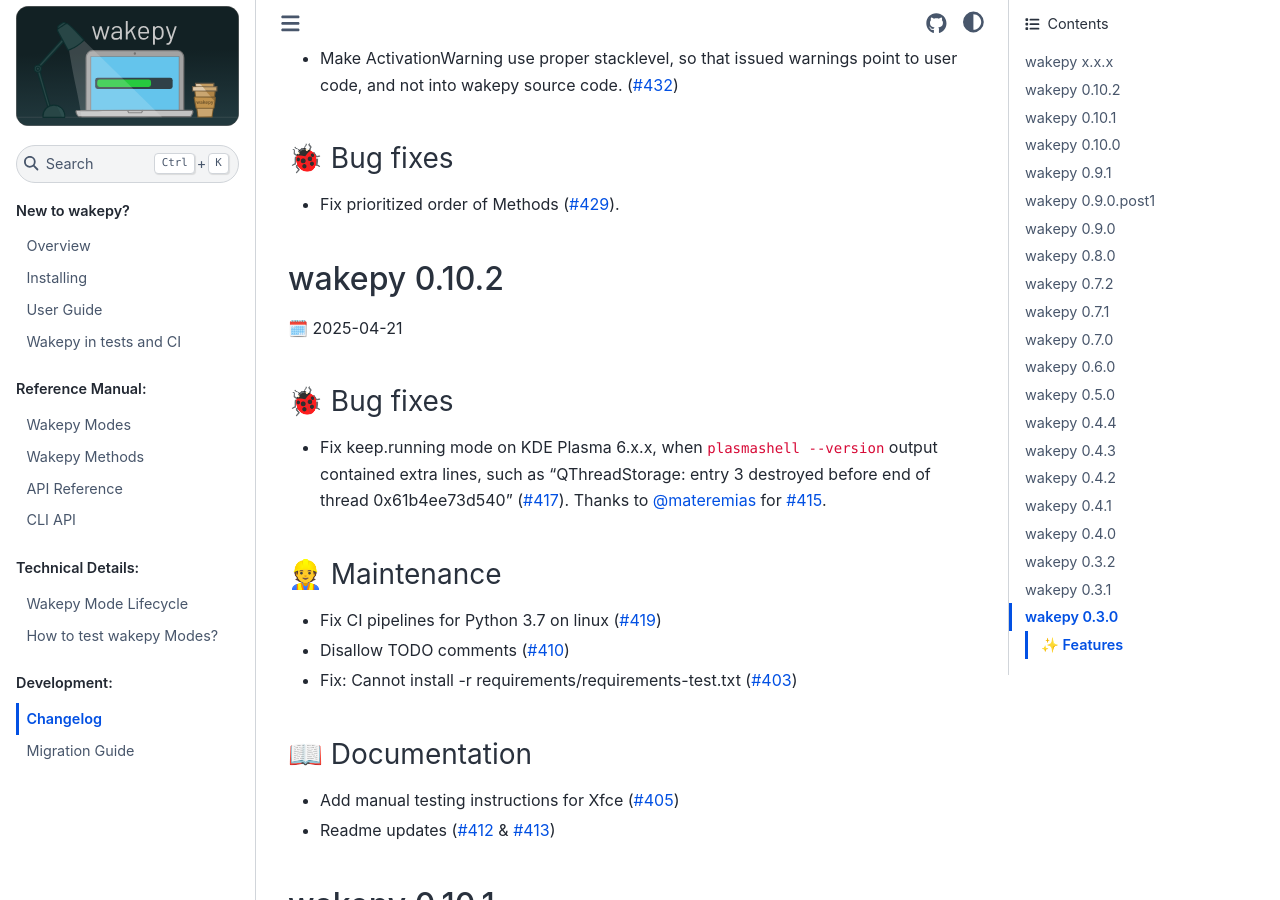
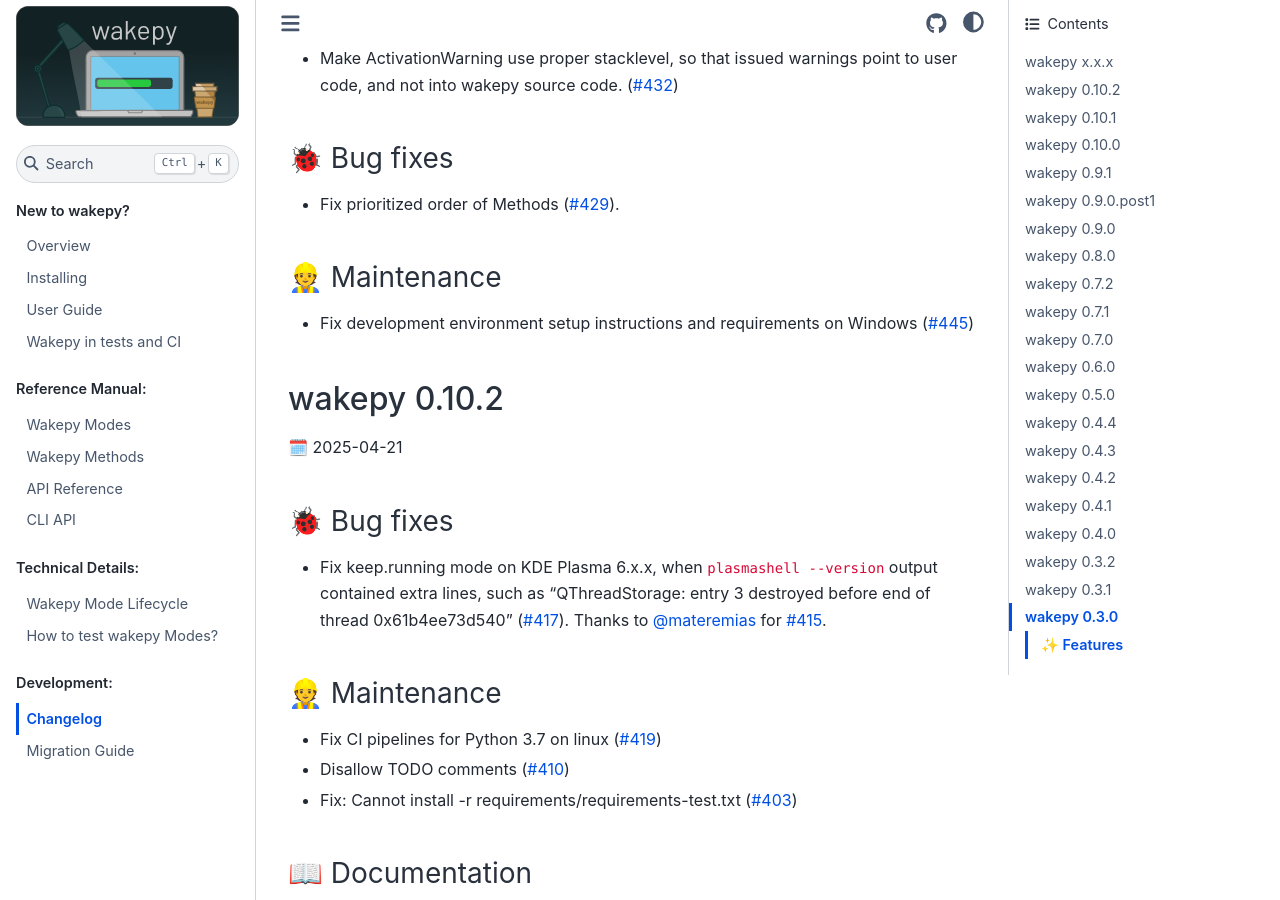
Before and after one commit to fohrloop/wakepy, a Sphinx documentation site: the page built from docs/source/changelog.md, in a window 1280 px wide and 900 px high, scrolled down 685 px. Built offline with Sphinx 7.4.7 and the Sphinx Book theme 1.1.4, drawn with Linux system fonts in a browser that asks for light colours; the version number could not be read and is left out.

Commit message:
update changelog

```diff
--- a/docs/source/changelog.md
+++ b/docs/source/changelog.md
@@ -14,6 +14,9 @@
 
 ### 🐞 Bug fixes
 - Fix prioritized order of Methods ([#429](https://github.com/fohrloop/wakepy/pull/429)).
+
+### 👷 Maintenance
+- Fix development environment setup instructions and requirements on Windows ([#445](https://github.com/fohrloop/wakepy/pull/445))
 
 ## wakepy 0.10.2
 🗓️ 2025-04-21
```
